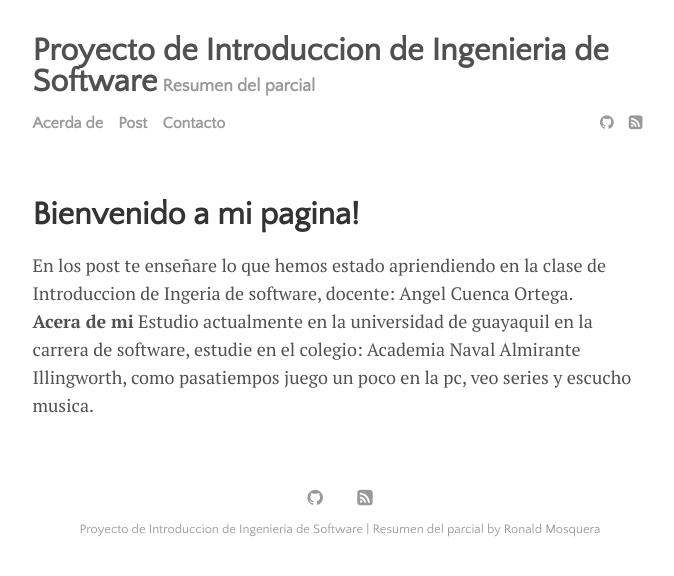
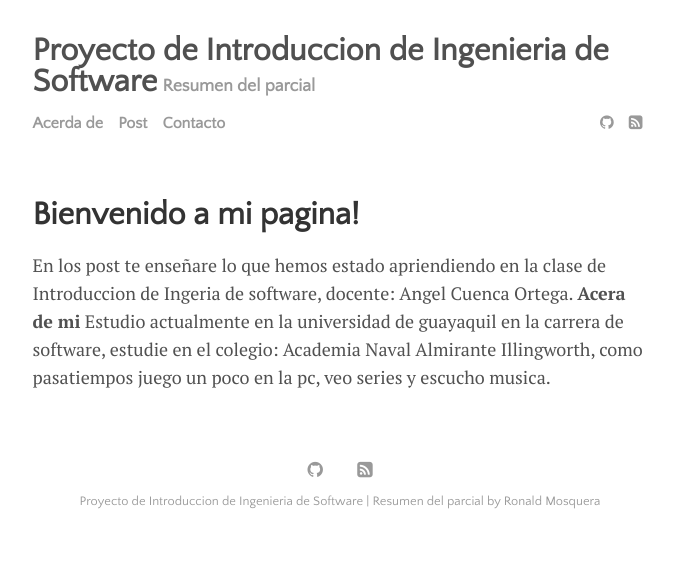
Before and after one commit to RonaldMM1/IngSoftware, a Jekyll site: the page built from menu/about.md, in a window 1280 px wide. Shown: the top 576 px of the page, without its empty margins (300-974 px from the left). Built offline with Jekyll 4.4.1, drawn with Linux system fonts in a browser that asks for light colours.

Commit message:
Update about.md

```diff
--- a/menu/about.md
+++ b/menu/about.md
@@ -2,9 +2,9 @@
 layout: page
 title: Bienvenido a mi pagina!
 ---
-
-<hp>En los post te enseñare lo que hemos estado apriendiendo en la clase de Introduccion de Ingeria de software, docente: Angel Cuenca Ortega.<hp><br>
-
+<body>
+En los post te enseñare lo que hemos estado apriendiendo en la clase de Introduccion de Ingeria de software, docente: Angel Cuenca Ortega.
+  <body>
 <b>Acera de mi</b>
 <body>
 Estudio actualmente en la universidad de guayaquil en la carrera de software, estudie en el colegio: Academia Naval Almirante Illingworth, como pasatiempos juego un poco en la pc, veo series y escucho musica.
```
